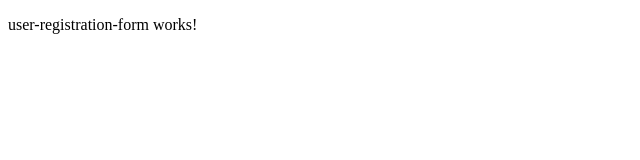
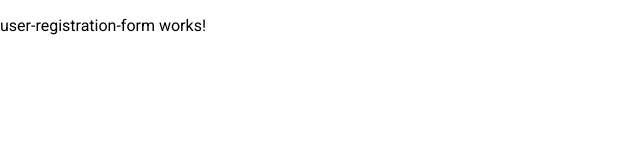
Before and after one commit to tusharblaze/PPT-Chat, an Angular app: page / in a window 1280 px wide. Shown: the top 160 px of the page, without its empty margins (0-640 px from the left). Built offline with nearby package versions, Linux system fonts and the light colour scheme.

Commit message:
added material and bootstrap schemetic

```diff
--- a/angular.json
+++ b/angular.json
@@ -24,6 +24,7 @@
               "src/assets"
             ],
             "styles": [
+              "./node_modules/@angular/material/prebuilt-themes/indigo-pink.css",
               "src/styles.css"
             ],
             "scripts": []
@@ -89,6 +90,7 @@
               "src/assets"
             ],
             "styles": [
+              "./node_modules/@angular/material/prebuilt-themes/indigo-pink.css",
               "src/styles.css"
             ],
             "scripts": []
@@ -120,6 +122,7 @@
           }
         }
       }
-    }},
+    }
+  },
   "defaultProject": "PPT-Chat"
 }
--- a/package.json
+++ b/package.json
@@ -12,13 +12,17 @@
   "private": true,
   "dependencies": {
     "@angular/animations": "~8.2.14",
+    "@angular/cdk": "~8.2.3",
     "@angular/common": "~8.2.14",
     "@angular/compiler": "~8.2.14",
     "@angular/core": "~8.2.14",
     "@angular/forms": "~8.2.14",
+    "@angular/material": "^8.2.3",
     "@angular/platform-browser": "~8.2.14",
     "@angular/platform-browser-dynamic": "~8.2.14",
     "@angular/router": "~8.2.14",
+    "bootstrap": "^4.4.1",
+    "hammerjs": "^2.0.8",
     "rxjs": "~6.4.0",
     "tslib": "^1.10.0",
     "zone.js": "~0.9.1"
--- a/src/app/app.module.ts
+++ b/src/app/app.module.ts
@@ -5,6 +5,7 @@
 import { AppComponent } from './app.component';
 import { UserDashboardModule } from './user-dashboard/user-dashboard.module';
 import { UserRegisterModule } from './user-register/user-register.module';
+import { BrowserAnimationsModule } from '@angular/platform-browser/animations';
 
 @NgModule({
   declarations: [
@@ -14,7 +15,8 @@
     BrowserModule,
     AppRoutingModule,
     UserDashboardModule,
-    UserRegisterModule
+    UserRegisterModule,
+    BrowserAnimationsModule
   ],
   providers: [],
   bootstrap: [AppComponent]
--- a/src/index.html
+++ b/src/index.html
@@ -6,6 +6,8 @@
   <base href="/">
   <meta name="viewport" content="width=device-width, initial-scale=1">
   <link rel="icon" type="image/x-icon" href="favicon.ico">
+  <link href="https://fonts.googleapis.com/css?family=Roboto:300,400,500&display=swap" rel="stylesheet">
+  <link href="https://fonts.googleapis.com/icon?family=Material+Icons" rel="stylesheet">
 </head>
 <body>
   <app-root></app-root>
--- a/src/main.ts
+++ b/src/main.ts
@@ -1,3 +1,4 @@
+import 'hammerjs';
 import { enableProdMode } from '@angular/core';
 import { platformBrowserDynamic } from '@angular/platform-browser-dynamic';
 
--- a/src/styles.css
+++ b/src/styles.css
@@ -1 +1,4 @@
 /* You can add global styles to this file, and also import other style files */
+
+html, body { height: 100%; }
+body { margin: 0; font-family: Roboto, "Helvetica Neue", sans-serif; }
```
Also changed, not shown: 1 other file (tests, documents, lock files or other folders).
